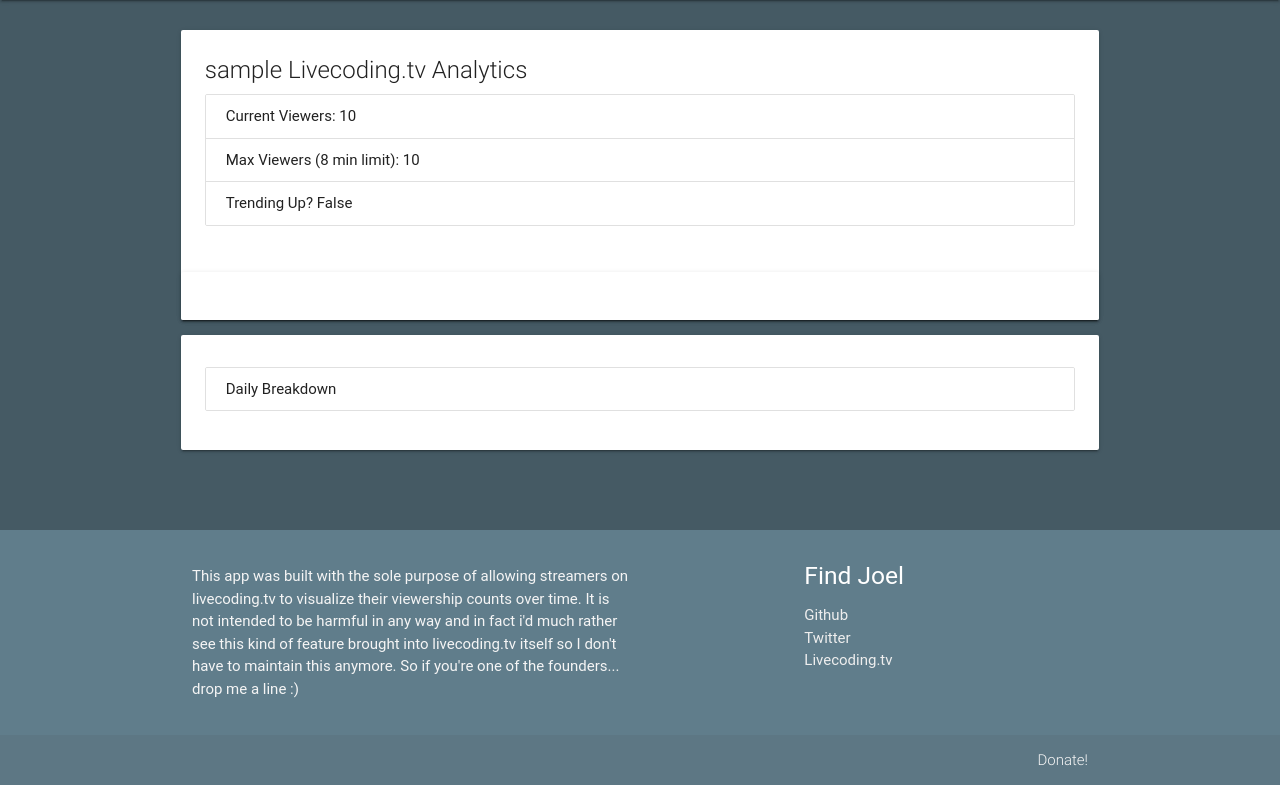
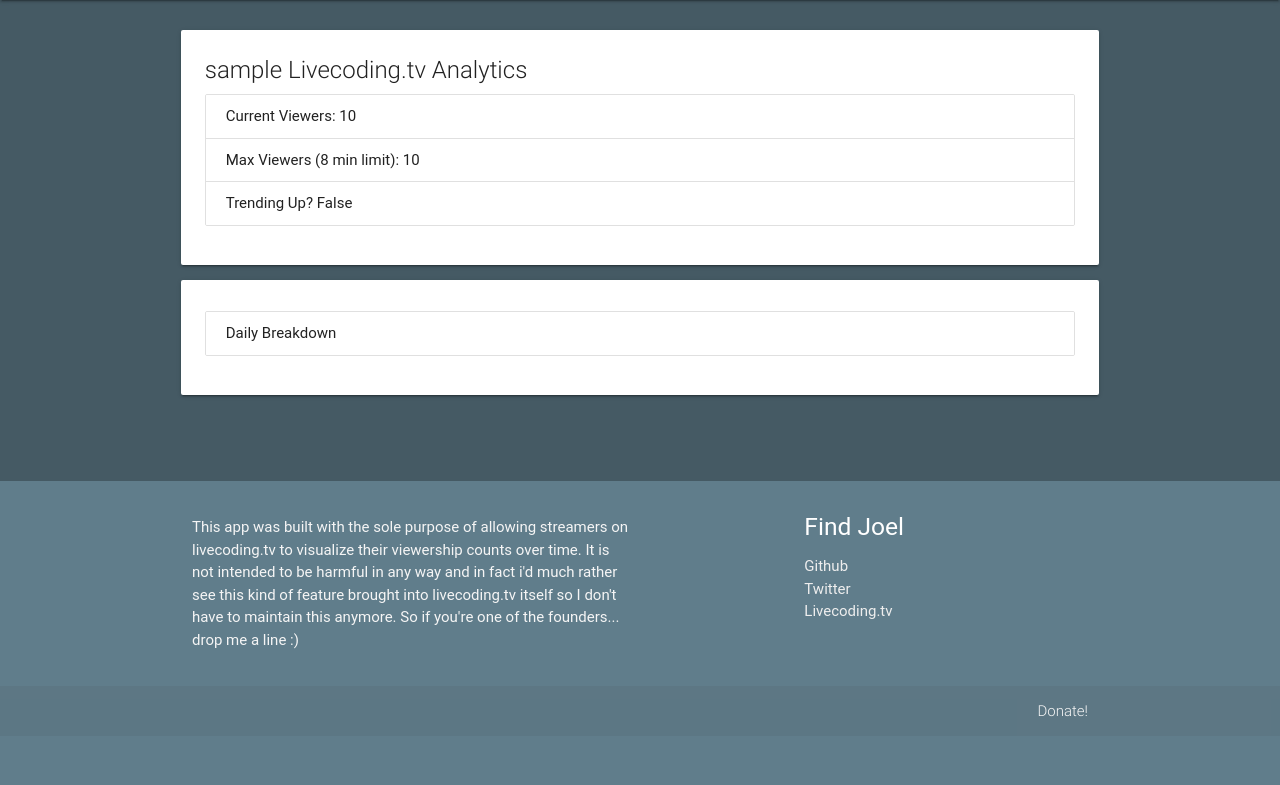
Before and after one commit to taddeimania/lctva, a Django app: page / in a window 1280 px wide. Shown: the part 64-849 px from the top of the page. After the commit the page ends 781 px from the top, so only its background shows below. Run offline with Django 3.2, Linux system fonts and the light colour scheme; a user stored in the database is signed in; tables that the repository leaves empty hold one stand-in row (values such as "Sample post"); parts of the project's set-up code (start-up, migrations or seed data) failed here and were passed over; some libraries are stand-ins or nearby versions; some web fonts are replaced.

Commit message:
Visual tweak

```diff
--- a/app/templates/index.html
+++ b/app/templates/index.html
@@ -21,11 +21,7 @@
                 Trending Up? <span class="trending">{{ trending }}</span>
               </li>
             </ul>
-          </div>
-          <div class="card">
-            <div class="card-content">
-              <div id="myDiv"></div>
-            </div>
+            <div id="myDiv"></div>
           </div>
         </div>
         {% else %}
```
